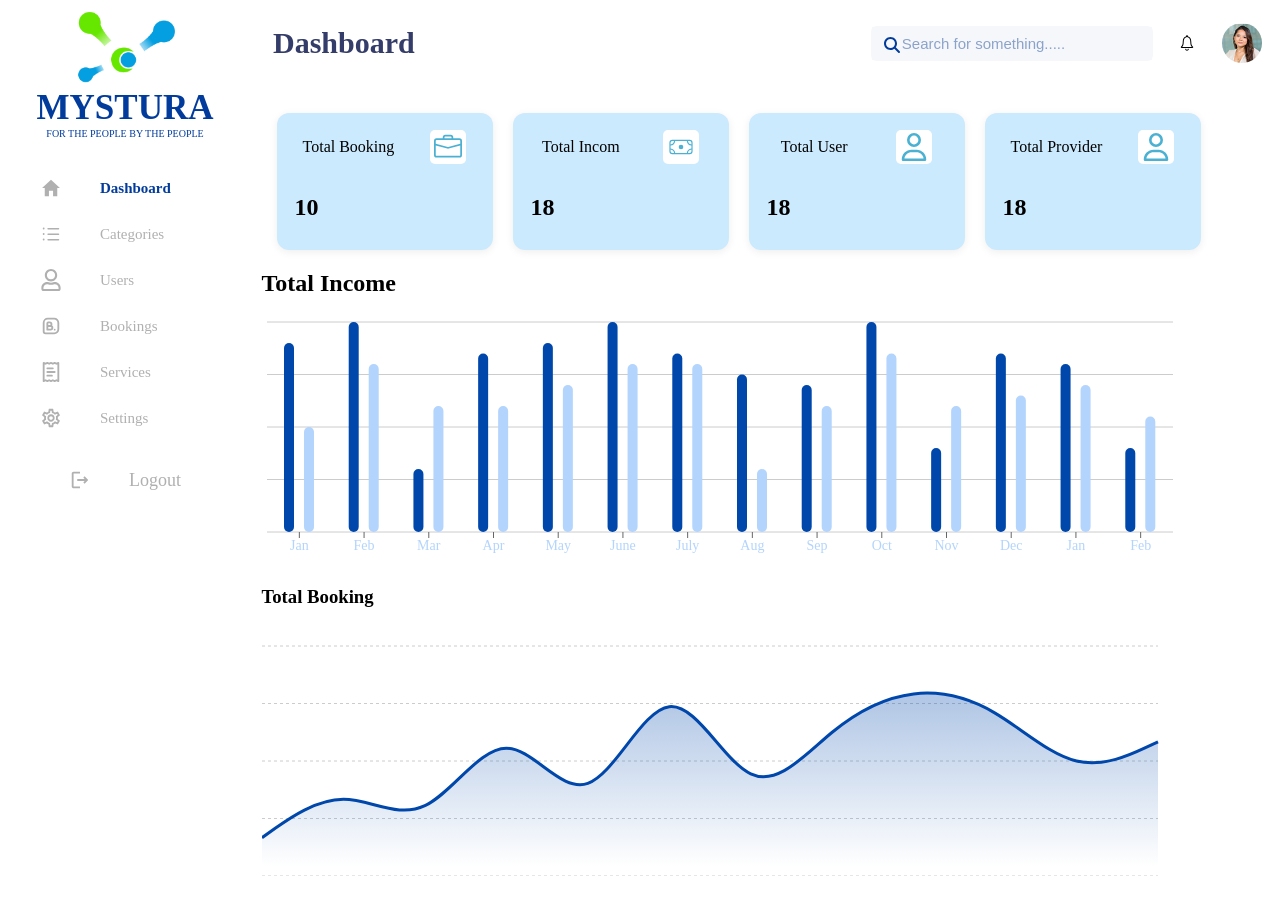
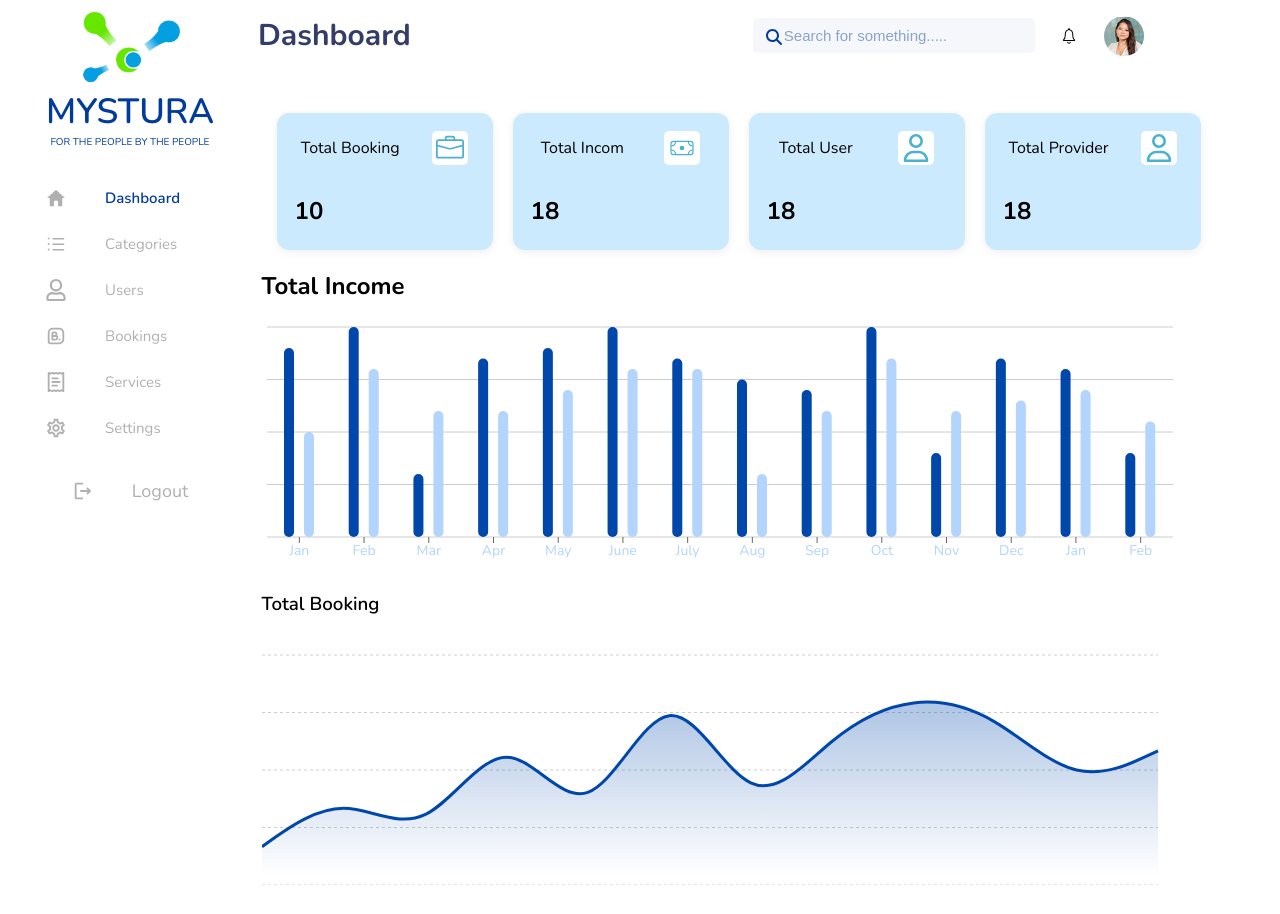
Before and after one commit to Tahanaz0/Mystura, a React (Vite) app: page /dashboard in a window 1280 px wide. Built offline with nearby package versions, Linux system fonts and the light colour scheme.

Commit message:
'header'

```diff
--- a/src/component/Header/header.css
+++ b/src/component/Header/header.css
@@ -113,12 +113,16 @@
   animation: slideFromTopLeft 0.35s ease-out;
 }
 .header-container {
-  background: white;
+  background:white;
   z-index: 1000;
-  margin-left: 250px;
+  margin-left: 235px;
   width: calc(100% - 250px);
   position: fixed;
   padding: 15px;
+  top: 0;
+  font-family: "Nunito", sans-serif;
+
+
 
 }
 
@@ -135,6 +139,7 @@
     margin-left: 19%;
     margin-right: auto;
     left: 0;
+    top: 0;
     right: 0;
   }
 }
@@ -143,9 +148,10 @@
   display: flex;
   align-items: center;
   justify-content: space-between;
-  width: 96%;
+  width: 86%;
   flex-wrap: wrap;
   overflow: visible;
+
 }
 
 .header-inner-container h2 {
@@ -191,7 +197,7 @@
   background-color: #f2f2f2;
   color: black;
   outline: none;
-  border-radius: 5px;
+  border-radius: 6px;
 }
 
 .search-wrapper {
--- a/src/component/dashboard/dashboard.css
+++ b/src/component/dashboard/dashboard.css
@@ -3,6 +3,8 @@
     width: 100%;
     padding: 15px;
     margin-left: 25%;
+    font-family: "Nunito", sans-serif;
+
     /* margin-left: 1px; */
 }
 .boxes {
@@ -44,3 +46,18 @@
     border-radius: 5px;
     padding: 3px;
 }
+@media (max-width:375px){
+    .dash-container{
+        margin-left: 0;
+    }
+}
+@media (max-width:768px){
+    .dash-container{
+        margin-left: 0;
+    }
+}
+@media (min-width:1440px){
+    .dash-container{
+        margin-left: 25%;
+    }
+}
--- a/src/component/sideBar/sideBar.css
+++ b/src/component/sideBar/sideBar.css
@@ -5,10 +5,12 @@
    position: fixed;
    top: 0;
    left: 0;
-   height: 100vh;      /* Puri screen ki height */
-   width: 250px;       /* Apne sidebar ki width ke hisaab se */
-   background: white;  /* Ya jo bhi aapka sidebar ka background ho */
+   height: 100vh;
+   width: 260px;
+   background: white;
    z-index: 1200;
+   font-family: "Nunito", sans-serif;
+
    /* align-items: center; */
 
 }
```
